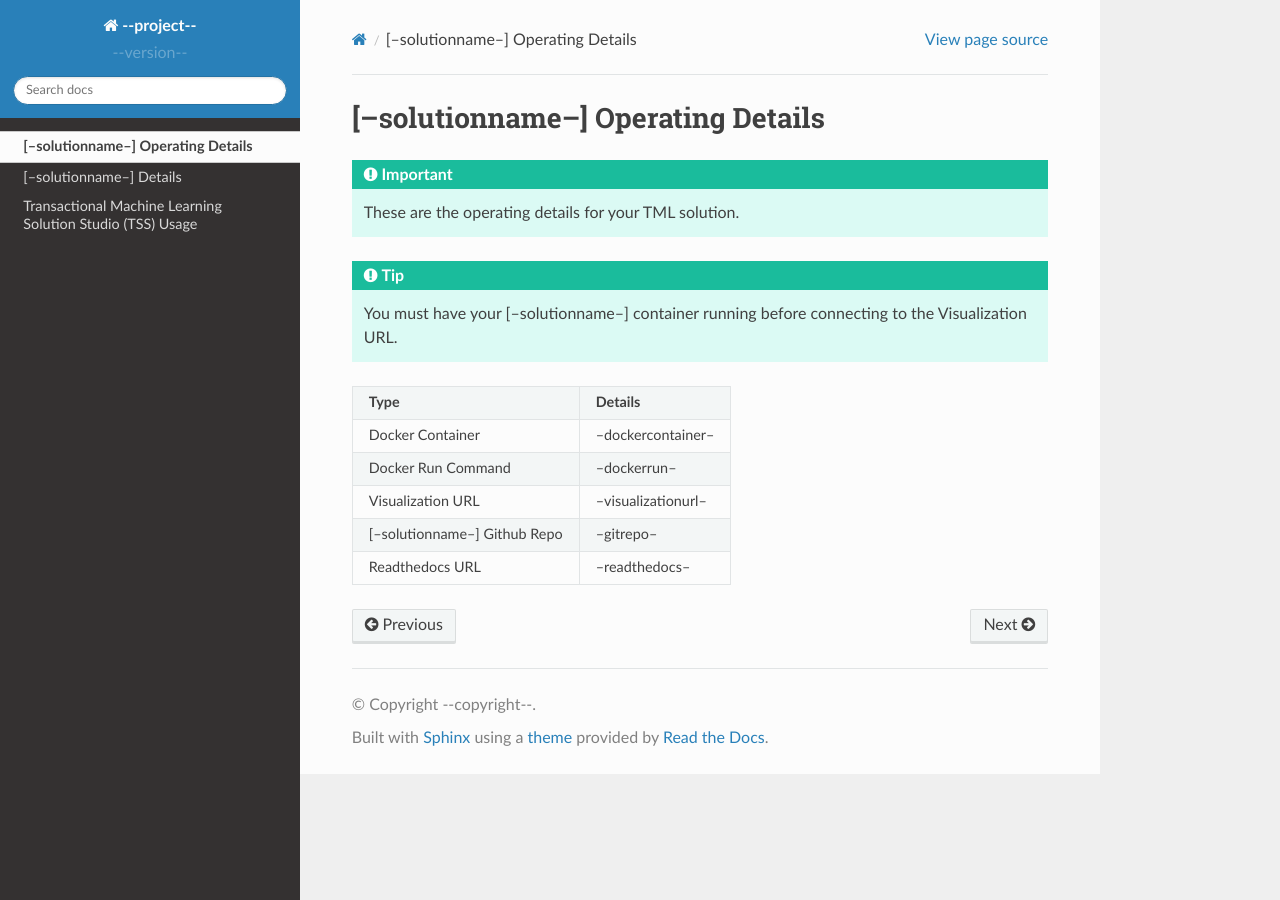
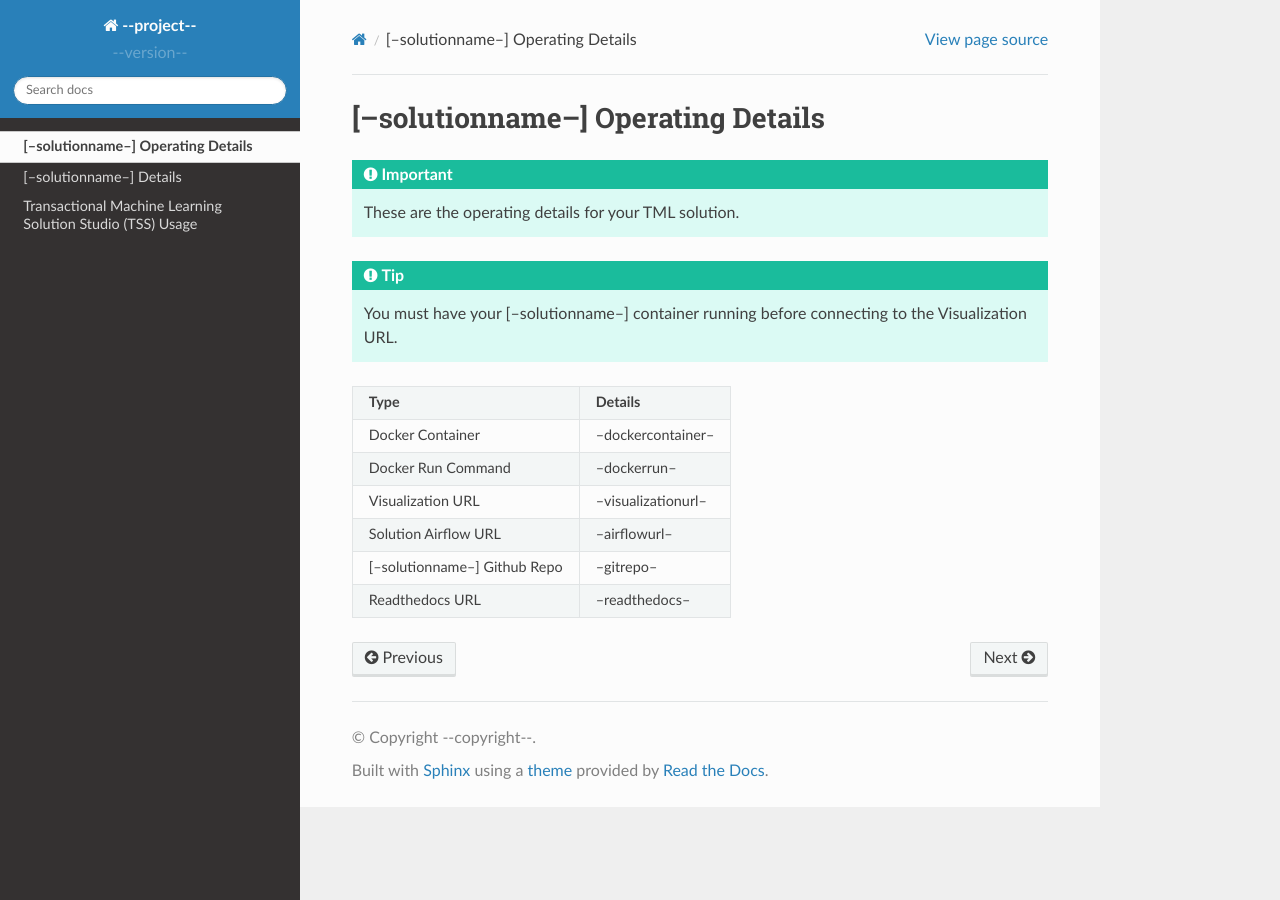
Before and after one commit to vanesalcb06/tssproject2-2b5c, a Sphinx documentation site: the page built from docs/source/operating.rst, in a window 1280 px wide. Built offline with Sphinx 7.4.7 and the Read the Docs theme 2.0.0, drawn with Linux system fonts in a browser that asks for light colours.

Commit message:
Update operating.rst

```diff
--- a/docs/source/operating.rst
+++ b/docs/source/operating.rst
@@ -17,6 +17,8 @@
      - --dockerrun--
    * - Visualization URL
      - --visualizationurl--
+   * - Solution Airflow URL
+     - --airflowurl--
    * - [--solutionname--] Github Repo
      - --gitrepo--
    * - Readthedocs URL
```
